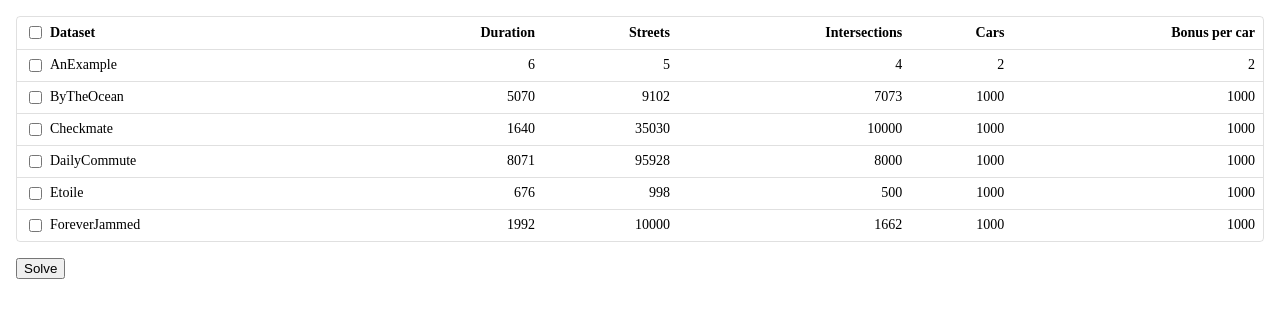
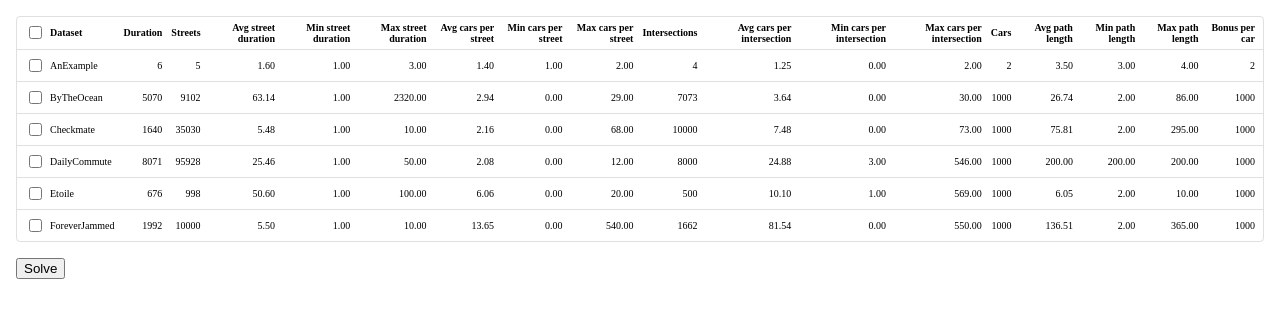
Before and after one commit to Volcomix/hashcode-extended-2021, a React (Vite) app: page / in a window 1280 px wide. Shown: the top 318 px of the page. Built offline with nearby package versions, Linux system fonts and the light colour scheme; the HTML template or start-up script is replaced by a standard one.

Commit message:
Compute lots of dataset info

```diff
--- a/src/app/Solver.css
+++ b/src/app/Solver.css
@@ -1,5 +1,7 @@
 .Solver-table {
   --border: 1px solid rgba(0, 0, 0, 0.12);
+  --padding: 8px;
+
   border: var(--border);
   border-radius: 4px;
 }
@@ -7,7 +9,7 @@
 .Solver-table table {
   width: 100%;
   border-collapse: collapse;
-  font-size: 14px;
+  font-size: 10px;
 }
 
 .Solver-table tr {
@@ -24,11 +26,11 @@
 }
 
 .Solver-table tr > * {
-  padding-right: 8px;
+  padding-right: var(--padding);
 }
 
 .Solver-table tr > :first-child {
-  padding-left: 8px;
+  padding-left: var(--padding);
   text-align: left;
 }
 
@@ -38,7 +40,7 @@
 }
 
 .Solver-table input {
-  margin-right: 8px;
+  margin-right: var(--padding);
 }
 
 .Solver button {
--- a/src/dataset.ts
+++ b/src/dataset.ts
@@ -56,11 +56,60 @@ export function parseDataset(
 }
 
 export function getDatasetInfo(dataset: Dataset) {
+  const streetsDurations = dataset.streets.map((street) => street.duration);
+  const pathsLengths = dataset.cars.map((car) => car.path.length);
+  const carsCountByStreet = getCarsCountByStreet(dataset);
+  const carsCountByIntersection = getCarsCountByIntersection(dataset);
   return {
     Duration: dataset.duration,
     Streets: dataset.streets.length,
+    'Avg street duration': avg(streetsDurations),
+    'Min street duration': min(streetsDurations),
+    'Max street duration': max(streetsDurations),
+    'Avg cars per street': avg(carsCountByStreet),
+    'Min cars per street': min(carsCountByStreet),
+    'Max cars per street': max(carsCountByStreet),
     Intersections: dataset.intersections.length,
+    'Avg cars per intersection': avg(carsCountByIntersection),
+    'Min cars per intersection': min(carsCountByIntersection),
+    'Max cars per intersection': max(carsCountByIntersection),
     Cars: dataset.cars.length,
+    'Avg path length': avg(pathsLengths),
+    'Min path length': min(pathsLengths),
+    'Max path length': max(pathsLengths),
     'Bonus per car': dataset.bonusPerCar,
   };
 }
+
+function getCarsCountByStreet(dataset: Dataset): number[] {
+  const carsCounts = dataset.streets.map(() => 0);
+  for (const car of dataset.cars) {
+    for (const street of car.path) {
+      carsCounts[street.id]++;
+    }
+  }
+  return carsCounts;
+}
+
+function getCarsCountByIntersection(dataset: Dataset): number[] {
+  const carsCounts = dataset.intersections.map(() => 0);
+  for (const car of dataset.cars) {
+    for (const street of car.path.slice(0, -1)) {
+      carsCounts[street.to.id]++;
+    }
+  }
+  return carsCounts;
+}
+
+function avg(values: number[]): string {
+  const sum = values.reduce((acc, value) => acc + value, 0);
+  return (sum / values.length).toFixed(2);
+}
+
+function min(values: number[]): string {
+  return Math.min(...values).toFixed(2);
+}
+
+function max(values: number[]): string {
+  return Math.max(...values).toFixed(2);
+}
```
